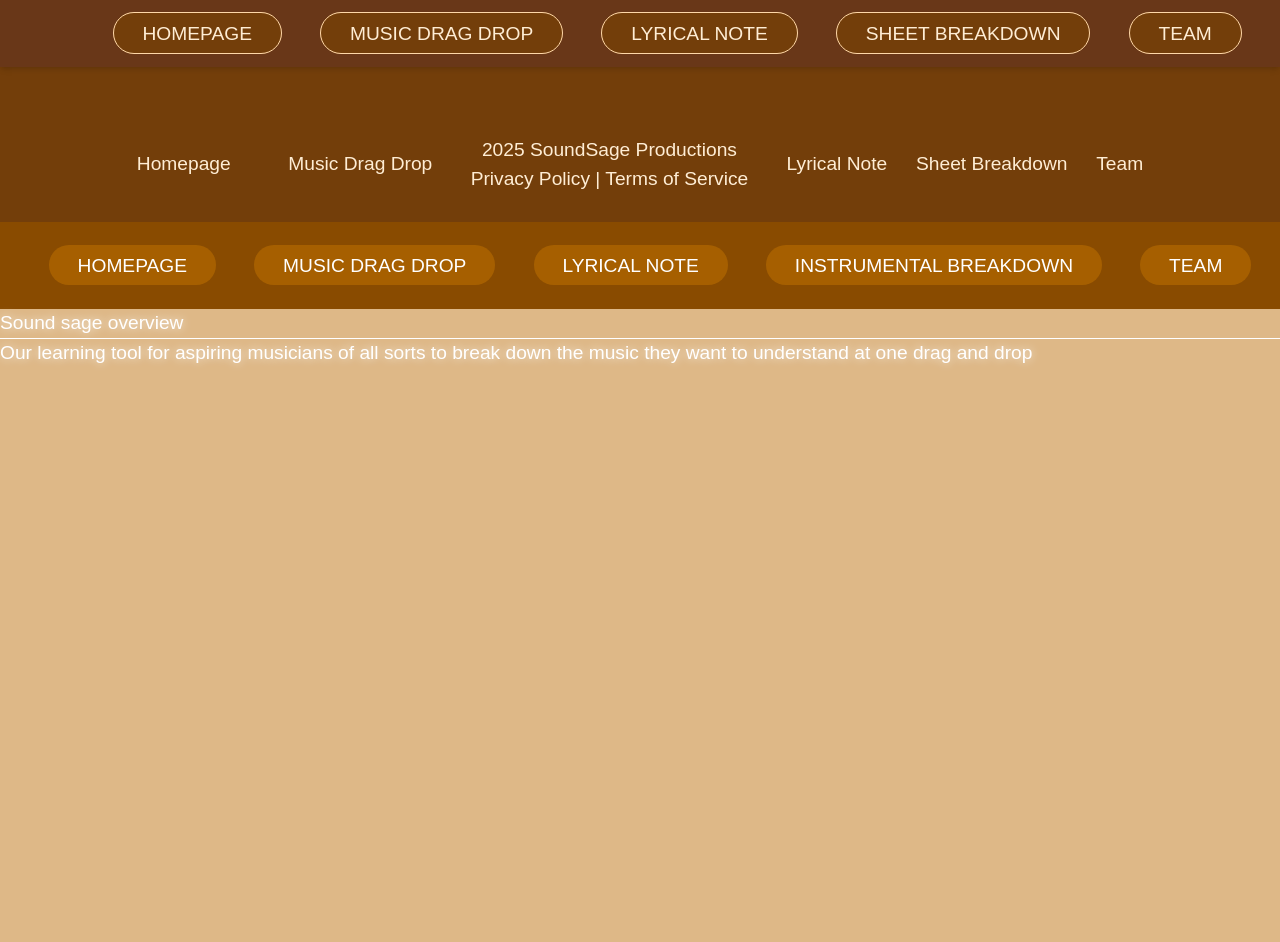
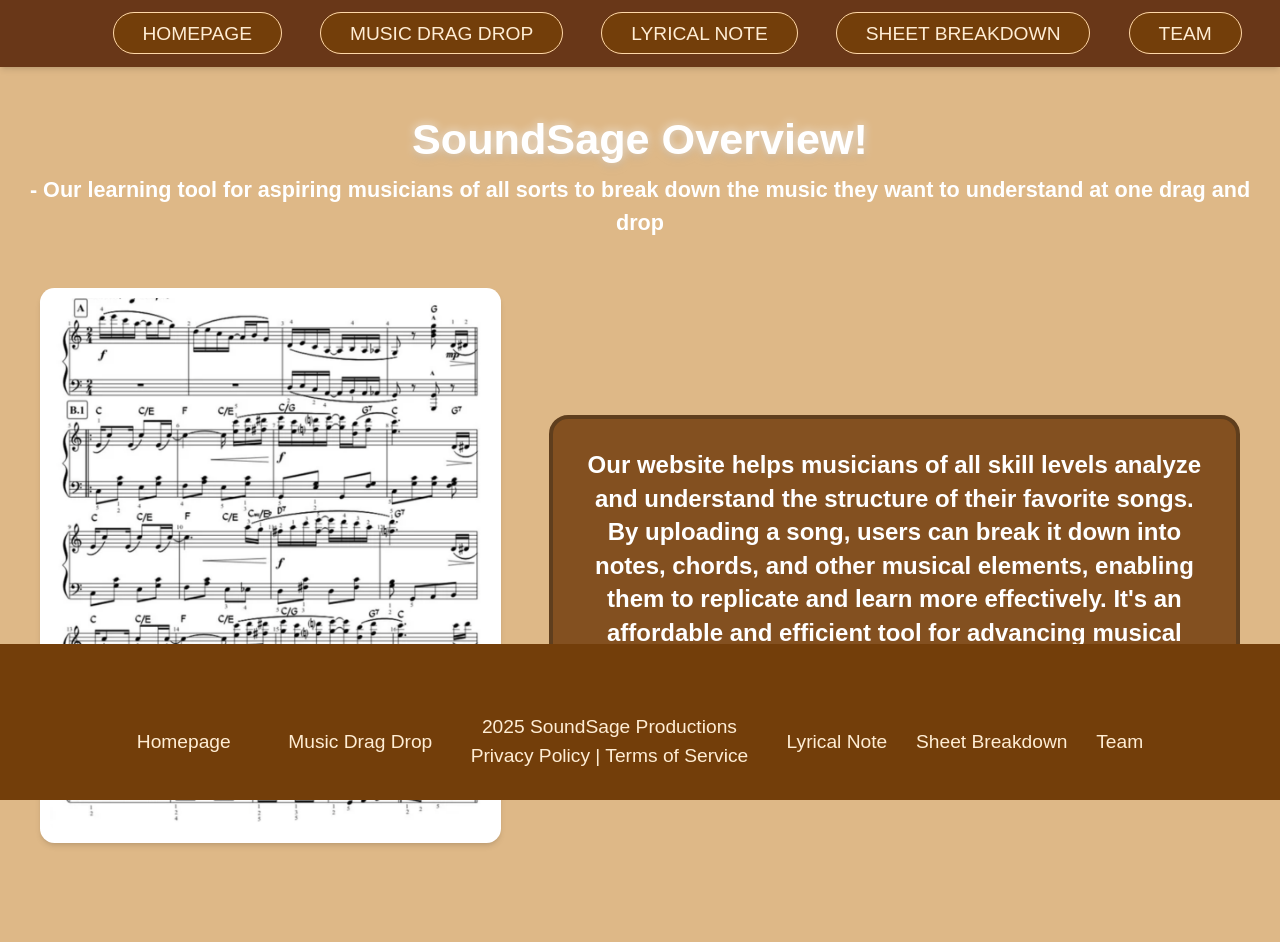
Before and after one commit to Brooklyn-STEAM/sound-sage, a website built with Vite: page src/pages/index.html in a window 1280 px wide. Before the commit the page ends 800 px from the top, so only its background shows below. Built offline with nearby package versions, Linux system fonts and the light colour scheme.

Commit message:
Homepage (#13)
* homepageadds

* fixedhome

---------

Co-authored-by: Jannatul Prity <jpritybrooklynsteamcenter.org>

```diff
--- a/src/pages/MusicDragDrop.html
+++ b/src/pages/MusicDragDrop.html
@@ -11,7 +11,7 @@
 
 
   <div class="sticky top-0">
-    <include src="components/navbar.html" class="sticky top-0"></include>
+    <include src="components/navbar1.html" class="sticky top-0"></include>
   </div>
   <hr>
   <br>
--- a/src/pages/Team.html
+++ b/src/pages/Team.html
@@ -7,7 +7,7 @@
     <title>My Project</title>
 </head>
 <body>
-    <include src="components/navbar.html"></include>
+    <include src="components/navbar1.html"></include>
     <h1 class="text-center text-4xl">The Team</h1>
     <div class="flex mx-auto gap-8 content-center">
         <div id="team">
@@ -31,6 +31,7 @@
             <p></p>
         </div>
     </div>
+    <include src="components/footer.html"></include>
 
 </body>
 </html>
--- a/src/pages/index.html
+++ b/src/pages/index.html
@@ -8,13 +8,26 @@
 </head>
 <body>
     <include src="components/navbar1.html"></include>
+
+    <section class="text-center py-10 px-6">
+        <h1 class="text-4xl font-extrabold drop-shadow-md text-white">SoundSage Overview!</h1>
+        <p class="text-lg font-semibold mt-2">- Our learning tool for aspiring musicians of all sorts to break down the music they want to understand at one drag and drop</p>
+      </section>
+      <section class="flex flex-col md:flex-row justify-center items-center px-8 pb-20 gap-10">
+        <div class="bg-white rounded-xl p-2 shadow-md max-w-sm">
+            <img src="/src/components/images/musicsheet.png" alt="Sheet Music" class="rounded-xl"/>
+          </div>
+          <div class="bg-[#835020] p-6 rounded-2xl max-w-xl border-4 border-[#5f3e1d] text-white">
+            <p class="text-xl font-semibold text-center">
+              Our website helps musicians of all skill levels analyze and understand the structure of their favorite songs. By uploading a song, users can break it down into notes, chords, and other musical elements, enabling them to replicate and learn more effectively. It's an affordable and efficient tool for advancing musical knowledge and skills.
+            </p>
+          </div>
+        </section>
+
+
     <include src="components/footer.html"></include>
-<body class="bg-creme-300">
-    <include src="components/navbar.html"></include>
-    <h1 class="justify-center">Sound sage overview</h1>
-    <hr>
-    <h3 class="justify-center">Our learning tool for aspiring musicians of all sorts to break down the music they want to understand at one drag and drop
-    </h3>
+
+
 
 
 </body>
```
Also changed, not shown: src/components/images/musicsheet.png (added).
